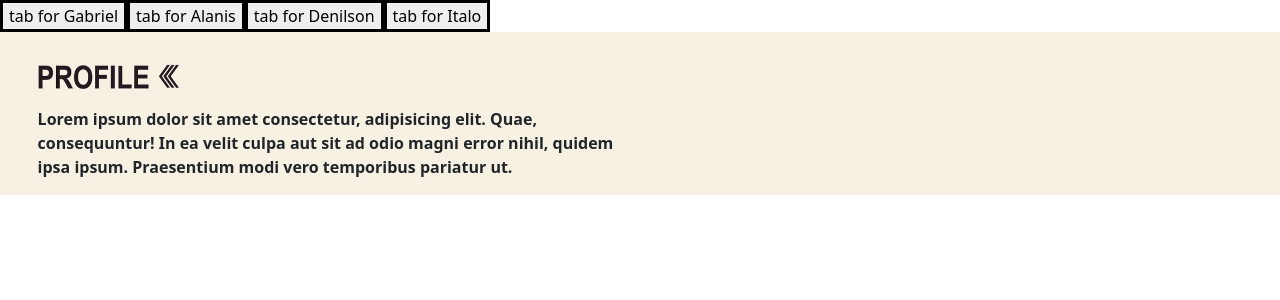
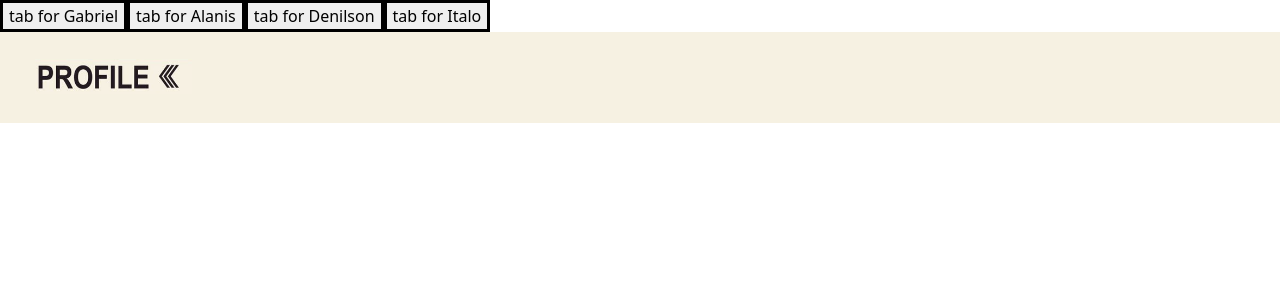
Before and after one commit to hadamas/final_project, an Angular app: page / in a window 1280 px wide. Shown: the top 300 px of the page. Built offline with nearby package versions, Linux system fonts and the light colour scheme.

Commit message:
refactor 'curriculum-summary-section' to get it's information indirectly from 'people-info.json' file

```diff
--- a/src/app/app.component.html
+++ b/src/app/app.component.html
@@ -6,5 +6,6 @@
 </div>
 <div>
 	<app-curriculum-header [infos]="curriculumHeaderInfo"></app-curriculum-header>
-  <app-curriculum-summary-section></app-curriculum-summary-section>
+	<app-curriculum-summary-section [resumo]="professionalSummary"></app-curriculum-summary-section>
+	<i class="bi bi-facebook"></i>
 </div>
--- a/src/app/app.component.ts
+++ b/src/app/app.component.ts
@@ -11,6 +11,7 @@ export class AppComponent {
 
 	title = 'final_project';
 	curriculumHeaderInfo!: CurriculumHeaderInfo;
+	professionalSummary!: any;
 
 	loadNewContent(username: string) {
 		username = username.toLowerCase();
@@ -24,5 +25,7 @@ export class AppComponent {
 			socialMedia: personInfo.socialMedia,
 			contacts: personInfo.contacts
 		}
+
+		this.professionalSummary = personInfo.professionalSummary;
 	}
 }
--- a/src/app/components/curriculum-summary-section/curriculum-summary-section.component.html
+++ b/src/app/components/curriculum-summary-section/curriculum-summary-section.component.html
@@ -6,7 +6,7 @@
 	</div>
 	<div class="mt-4">
 		<div class="row info">
-			<p class="col-sm-6 fw-semibold">{{ resumo.text }}</p>
+			<p class="col-sm-6 fw-semibold">{{ resumo }}</p>
 		</div>
 	</div>
 </body>
--- a/src/app/components/curriculum-summary-section/curriculum-summary-section.component.ts
+++ b/src/app/components/curriculum-summary-section/curriculum-summary-section.component.ts
@@ -1,12 +1,14 @@
-import { Component } from '@angular/core';
+import { Component, Input } from '@angular/core';
 
 @Component({
-  selector: 'app-curriculum-summary-section',
-  templateUrl: './curriculum-summary-section.component.html',
-  styleUrls: ['./curriculum-summary-section.component.css']
+	selector: 'app-curriculum-summary-section',
+	templateUrl: './curriculum-summary-section.component.html',
+	styleUrls: ['./curriculum-summary-section.component.css']
 })
 export class CurriculumSummarySectionComponent {
-  resumo = {
-    text: `Lorem ipsum dolor sit amet consectetur, adipisicing elit. Quae, consequuntur! In ea velit culpa aut sit ad odio magni error nihil, quidem ipsa ipsum. Praesentium modi vero temporibus pariatur ut.`,
-
-}}
+	@Input() resumo!: string;
+	// 	resumo = {
+	// 		text: `Lorem ipsum dolor sit amet consectetur, adipisicing elit. Quae, consequuntur! In ea velit culpa aut sit ad odio magni error nihil, quidem ipsa ipsum. Praesentium modi vero temporibus pariatur ut.`,
+	//
+	// 	}
+}
```
